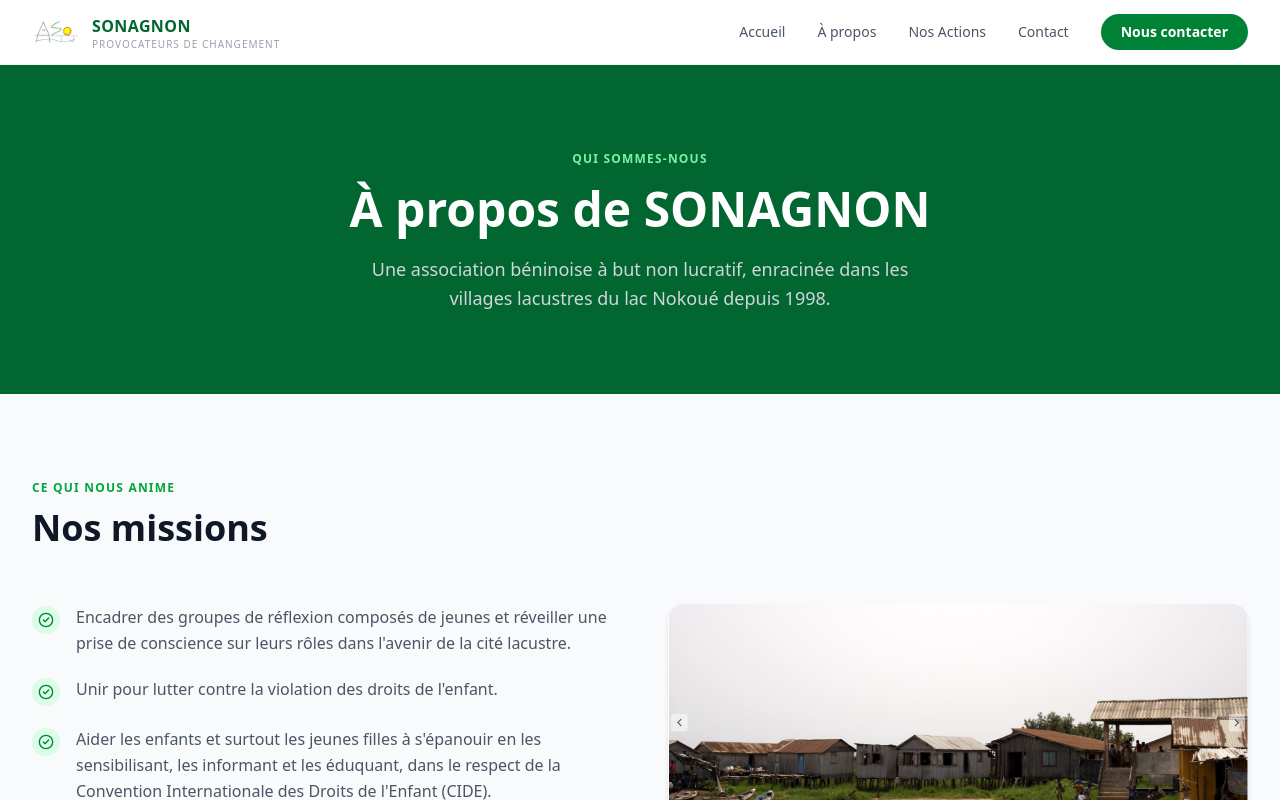
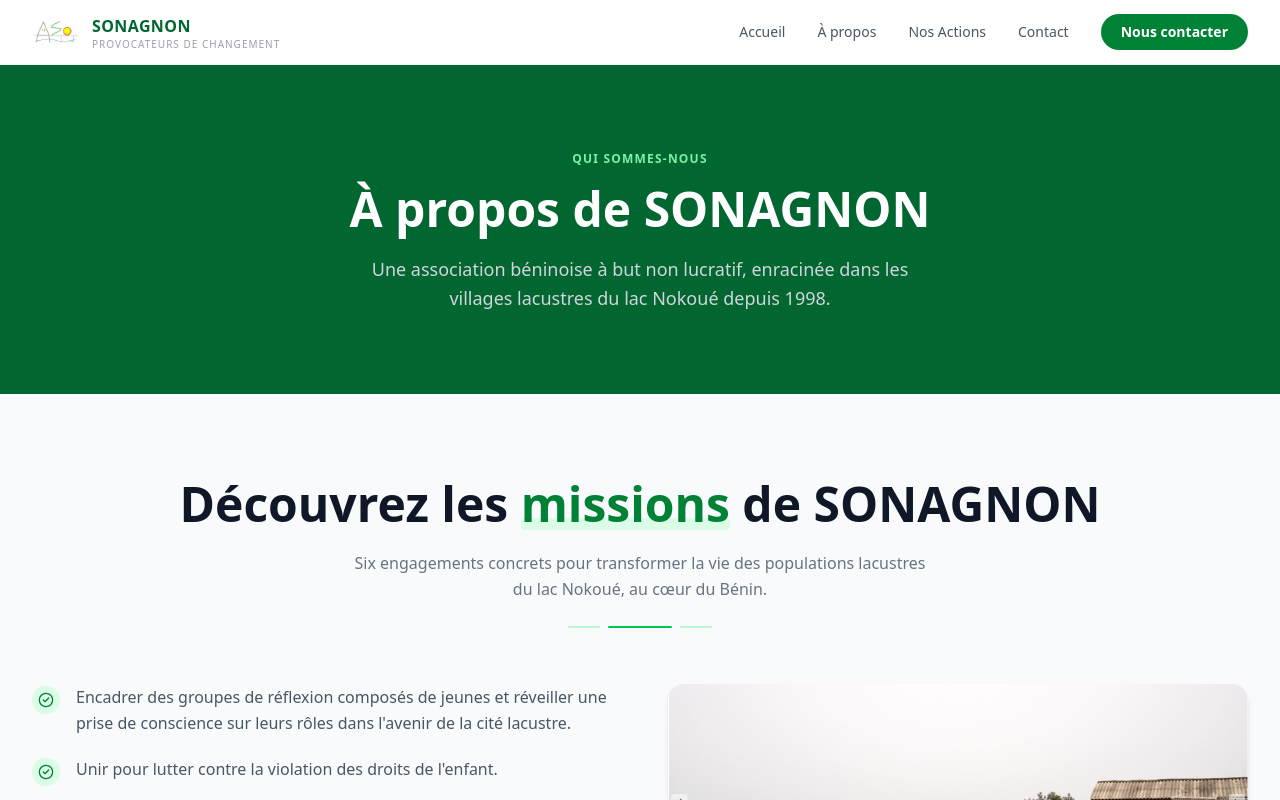
Before and after one commit to VOGLOSSOU/sonagnon, a Next.js app: page /a-propos in a window 1280 px wide. Shown: the top 800 px of the page. Built offline with nearby package versions, Linux system fonts and the light colour scheme.

Commit message:
section mission réussie

```diff
--- a/src/components/sections/apropos/MissionsApropos.tsx
+++ b/src/components/sections/apropos/MissionsApropos.tsx
@@ -1,5 +1,8 @@
+"use client";
+
 import Image from "next/image";
 import { CheckCircle2 } from "lucide-react";
+import { useEffect, useRef, useState } from "react";
 
 const missions = [
   "Encadrer des groupes de réflexion composés de jeunes et réveiller une prise de conscience sur leurs rôles dans l'avenir de la cité lacustre.",
@@ -10,32 +13,84 @@
   "Encourager et accompagner moralement, mais aussi aider matériellement et financièrement les projets initiés par des jeunes souvent démunis.",
 ];
 
+function MissionItem({ text, index }: { text: string; index: number }) {
+  const ref = useRef<HTMLDivElement>(null);
+  const [visible, setVisible] = useState(false);
+
+  useEffect(() => {
+    const el = ref.current;
+    if (!el) return;
+    const observer = new IntersectionObserver(
+      ([entry]) => { if (entry.isIntersecting) { setVisible(true); observer.disconnect(); } },
+      { threshold: 0.1 }
+    );
+    observer.observe(el);
+    return () => observer.disconnect();
+  }, []);
+
+  return (
+    <div
+      ref={ref}
+      style={{ transitionDelay: `${index * 90}ms` }}
+      className={`flex gap-4 items-start group transition-all duration-500 ${visible ? "opacity-100 translate-x-0" : "opacity-0 -translate-x-6"}`}
+    >
+      <div className="mt-0.5 shrink-0 w-7 h-7 rounded-full bg-green-100 flex items-center justify-center group-hover:bg-green-600 transition-colors duration-200">
+        <CheckCircle2 size={16} className="text-green-700 group-hover:text-white transition-colors duration-200" />
+      </div>
+      <p className="text-gray-600 text-base leading-relaxed">{text}</p>
+    </div>
+  );
+}
+
 export default function MissionsApropos() {
+  const titleRef = useRef<HTMLDivElement>(null);
+  const [titleVisible, setTitleVisible] = useState(false);
+
+  useEffect(() => {
+    const el = titleRef.current;
+    if (!el) return;
+    const observer = new IntersectionObserver(
+      ([entry]) => { if (entry.isIntersecting) { setTitleVisible(true); observer.disconnect(); } },
+      { threshold: 0.2 }
+    );
+    observer.observe(el);
+    return () => observer.disconnect();
+  }, []);
+
   return (
     <section className="py-20 bg-gray-50">
       <div className="max-w-7xl mx-auto px-4 sm:px-6 lg:px-8">
 
-        {/* En-tête */}
-        <div className="mb-14">
-          <span className="inline-block text-xs font-semibold uppercase tracking-widest text-green-600 mb-3">
-            Ce qui nous anime
-          </span>
-          <h2 className="text-3xl md:text-4xl font-bold text-gray-900">
-            Nos missions
+        {/* En-tête centré animé */}
+        <div
+          ref={titleRef}
+          className={`mb-14 text-center transition-all duration-700 ${titleVisible ? "opacity-100 translate-y-0" : "opacity-0 translate-y-8"}`}
+        >
+          <h2 className="text-3xl md:text-5xl font-extrabold text-gray-900 leading-tight">
+            Découvrez les{" "}
+            <span className="relative inline-block">
+              <span className="relative z-10 text-green-700">missions</span>
+              <span className="absolute bottom-1 left-0 w-full h-3 bg-green-100 -z-10 rounded" />
+            </span>{" "}
+            de SONAGNON
           </h2>
+          <p className="mt-4 text-gray-500 text-base max-w-xl mx-auto leading-relaxed">
+            Six engagements concrets pour transformer la vie des populations
+            lacustres du lac Nokoué, au cœur du Bénin.
+          </p>
+          <div className="mt-6 flex items-center justify-center gap-2">
+            <div className="h-0.5 w-8 bg-green-200 rounded" />
+            <div className="h-0.5 w-16 bg-green-500 rounded" />
+            <div className="h-0.5 w-8 bg-green-200 rounded" />
+          </div>
         </div>
 
         <div className="grid grid-cols-1 lg:grid-cols-2 gap-14 items-start">
 
-          {/* Liste des missions */}
+          {/* Liste des missions avec animation slide-in */}
           <div className="space-y-5">
             {missions.map((mission, i) => (
-              <div key={i} className="flex gap-4 items-start group">
-                <div className="mt-0.5 shrink-0 w-7 h-7 rounded-full bg-green-100 flex items-center justify-center group-hover:bg-green-600 transition-colors duration-200">
-                  <CheckCircle2 size={16} className="text-green-700 group-hover:text-white transition-colors duration-200" />
-                </div>
-                <p className="text-gray-600 text-base leading-relaxed">{mission}</p>
-              </div>
+              <MissionItem key={i} text={mission} index={i} />
             ))}
           </div>
 
@@ -69,7 +124,7 @@
 
         </div>
 
-        {/* Citation centrée sous les deux colonnes */}
+        {/* Citation centrée */}
         <div className="mt-16 max-w-3xl mx-auto text-center">
           <p className="text-xl md:text-2xl text-gray-700 italic leading-relaxed font-medium">
             &ldquo; L&apos;homme du lac ne connaît ni jurisprudence, l&apos;enfant aucune
```
